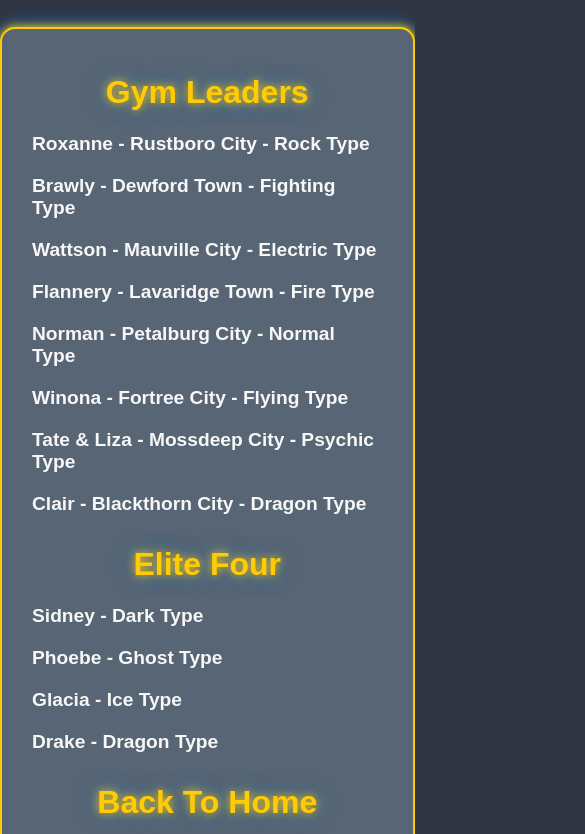
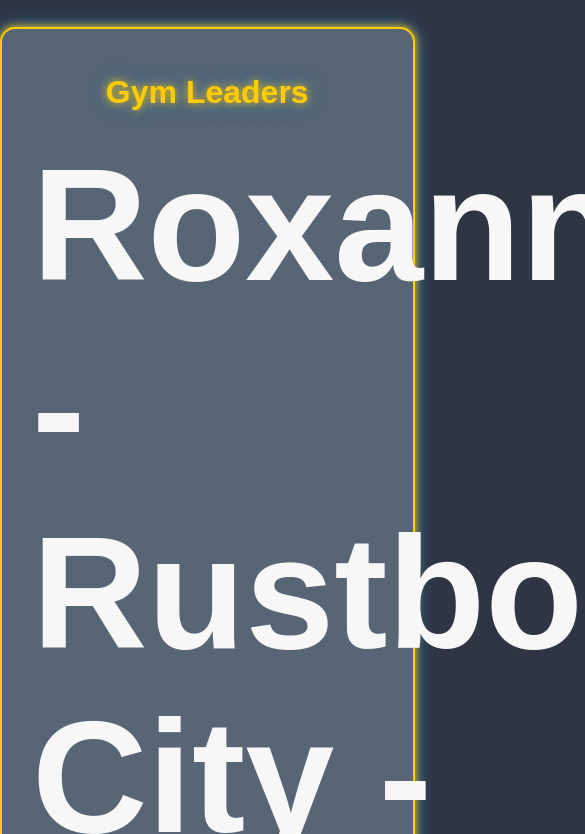
Before and after one commit to frankeugenelargado-hue/tester, a plain HTML site: page Hoenn.html in a window 390 px wide. Shown: the part 883-1717 px from the top of the page, 585 px wide, since content can reach past the window. Drawn offline with Linux system fonts and the light colour scheme; files whose address does not match are found by name.

Commit message:
initiate

```diff
--- a/styles.css
+++ b/styles.css
@@ -1,6 +1,3 @@
-/*=============================
- POKÉMON THEME VARIABLES
-=============================*/
 :root {
   --pk-yellow: #FFCB05;
   --pk-blue: #2A75BB;
@@ -14,9 +11,7 @@
   --font-primary: 'Work Sans', sans-serif;
 }
 
-/*=============================
- GLOBAL
-=============================*/
+
 body {
   margin: 0;
   padding: 0;
@@ -25,14 +20,10 @@ body {
   font-family: var(--font-primary);
 }
 
-/* Smooth scrolling */
 html {
   scroll-behavior: smooth;
 }
 
-/*=============================
- HEADER
-=============================*/
 header {
   width: 100%;
   background: linear-gradient(90deg, var(--pk-blue), var(--pk-yellow));
@@ -48,9 +39,7 @@ header h1 {
   letter-spacing: 2px;
 }
 
-/*=============================
- INTRO SECTION
-=============================*/
+
 .intro {
   text-align: center;
   margin-bottom: 30px;
@@ -71,9 +60,7 @@ header h1 {
   text-shadow: var(--border-glow);
 }
 
-/*=============================
- MAIN TITLE
-=============================*/
+
 main > h1 {
   text-align: center;
   font-size: 2.4rem;
@@ -82,7 +69,7 @@ main > h1 {
   text-shadow: var(--border-glow);
 }
 
-/* Region intro paragraph */
+
 main > p {
   text-align: center;
   font-size: 1.1rem;
@@ -90,10 +77,6 @@ main > p {
   margin: 10px auto 30px;
   line-height: 1.6em;
 }
-
-/*=============================
- NAV LIST (Gym roster menu)
-=============================*/
 .nav {
   width: 90%;
   max-width: 900px;
@@ -131,9 +114,6 @@ main > p {
   box-shadow: var(--border-glow);
 }
 
-/*=============================
- SECTION TITLES
-=============================*/
 section h2 {
   text-align: center;
   font-size: 2rem;
@@ -143,9 +123,7 @@ section h2 {
   text-shadow: var(--badge-glow);
 }
 
-/*=============================
- LEADER SECTIONS / CARDS
-=============================*/
+
 section {
   width: 95%;
   max-width: 900px;
@@ -166,7 +144,7 @@ section img {
   box-shadow: var(--border-glow);
 }
 
-/* Pokémon Team */
+
 section ul {
   list-style: none;
   padding: 0;
@@ -185,9 +163,7 @@ section ul li img {
   border: 2px solid var(--pk-blue);
 }
 
-/*=============================
- FOOTER
-=============================*/
+
 footer {
   width: 100%;
   background: var(--steel-light);
@@ -198,10 +174,7 @@ footer {
   border-top: 2px solid var(--pk-yellow);
 }
 
-/*=============================
- RESPONSIVE
-=============================*/
-@media(max-width: 800px) {
+@media(max-width: 960px) {
   .nav {
     width: 95%;
   }
@@ -209,7 +182,7 @@ footer {
     width: 150px;
   }
   .nav li{
-    font-size: 1.2rem;
+    font-size: 160px;
   }
 }
 .mema h2{
```
Also changed, not shown: style.css (+11 -12 lines).
